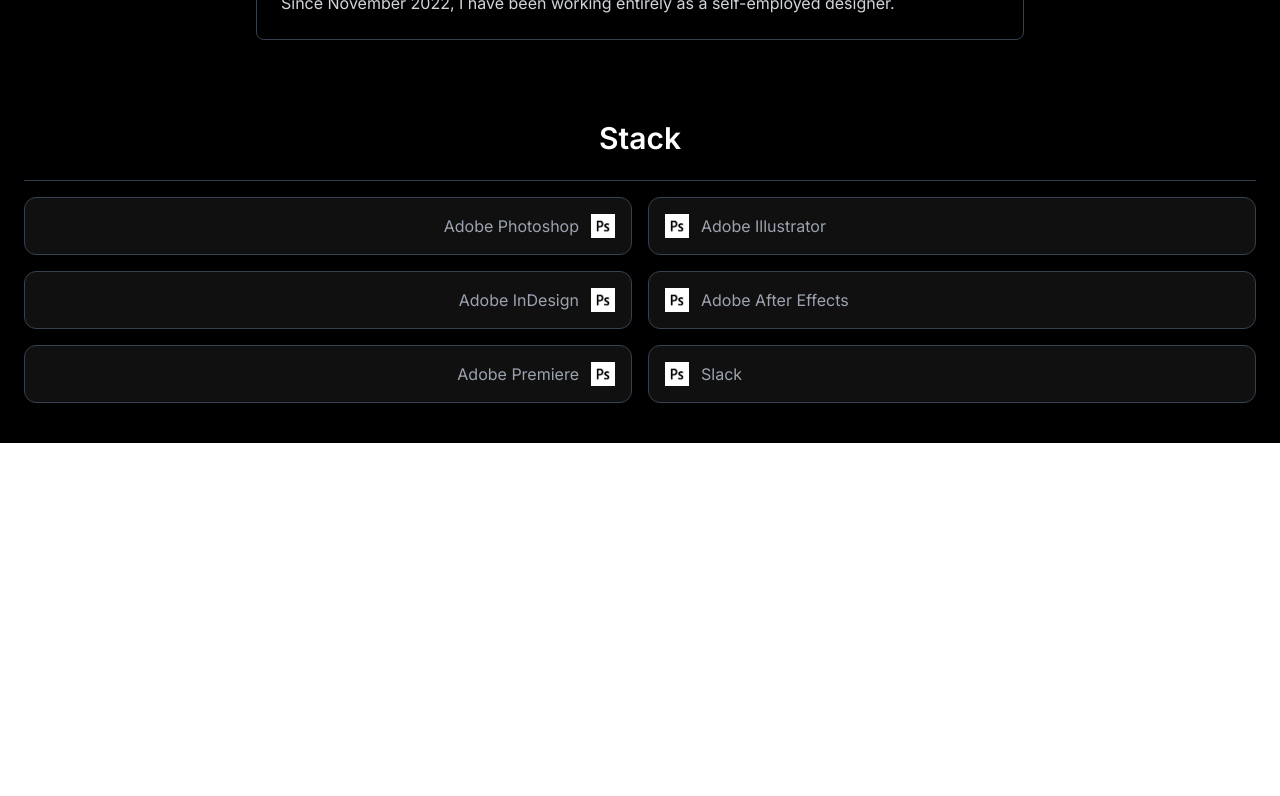
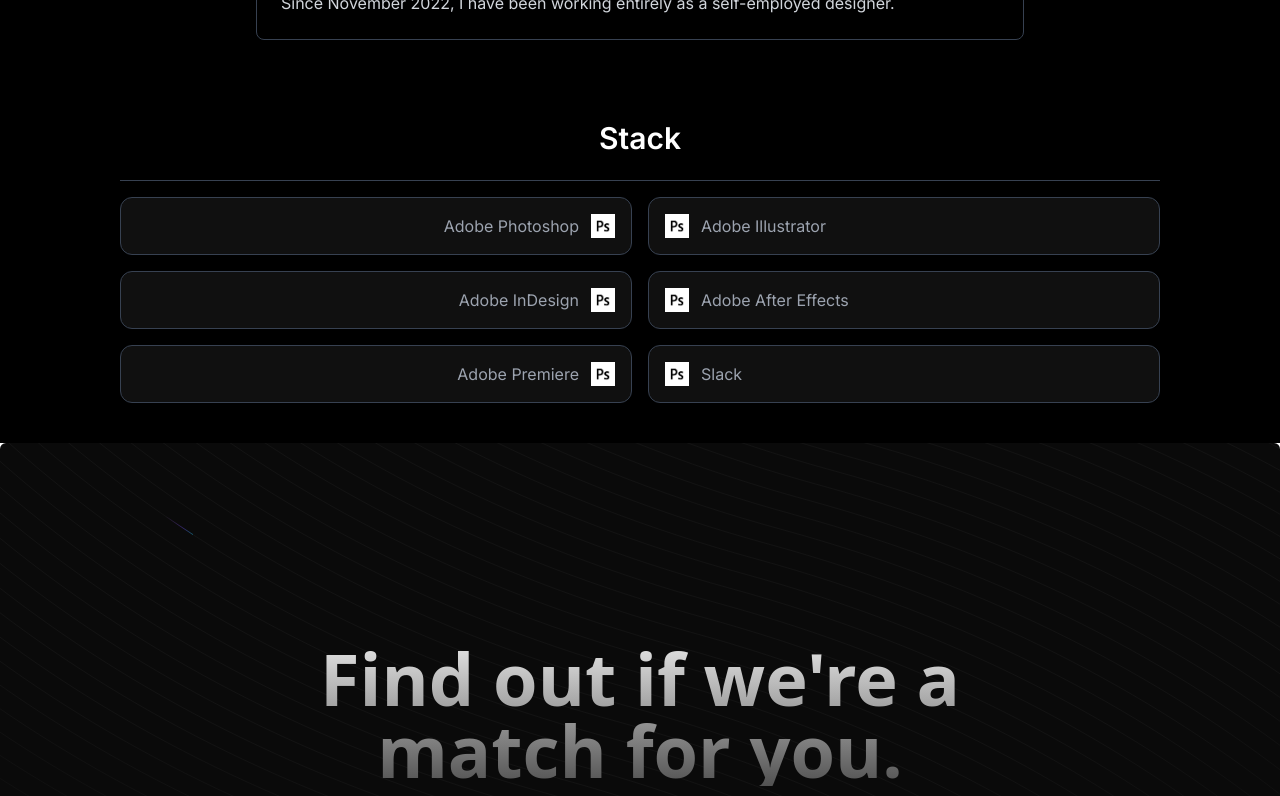
Before and after one commit to mariames/marko-benes-2, a Next.js app: page /about in a window 1280 px wide. Shown: the part 880-1676 px from the top of the page. Before the commit the page ends 1323 px from the top, so only its background shows below. Built offline with nearby package versions, Linux system fonts and the light colour scheme.

Commit message:
About page - improvement

```diff
--- a/app/about/page.tsx
+++ b/app/about/page.tsx
@@ -1,12 +1,13 @@
 import CardSection from "@/components/CardSection";
+import { Cta } from "@/components/Cta";
 import Stack from "@/components/Stack";
-import Image from "next/image";
 
 const About = () => {
   return (
     <>
       <CardSection />
       <Stack />
+      <Cta />
     </>
   );
 };
--- a/components/Stack.tsx
+++ b/components/Stack.tsx
@@ -14,6 +14,8 @@
 const Stack: React.FC = () => {
   return (
     <section className="bg-black text-white py-10 px-6">
+    <div className="mx-24">
+
       <h2 className="text-3xl font-semibold mb-6 text-center">Stack</h2>
 
       <div className="grid grid-cols-2 gap-4 border-t border-gray-700 pt-4">
@@ -45,6 +47,8 @@
           );
         })}
       </div>
+
+      </div>
     </section>
   );
 };
```
